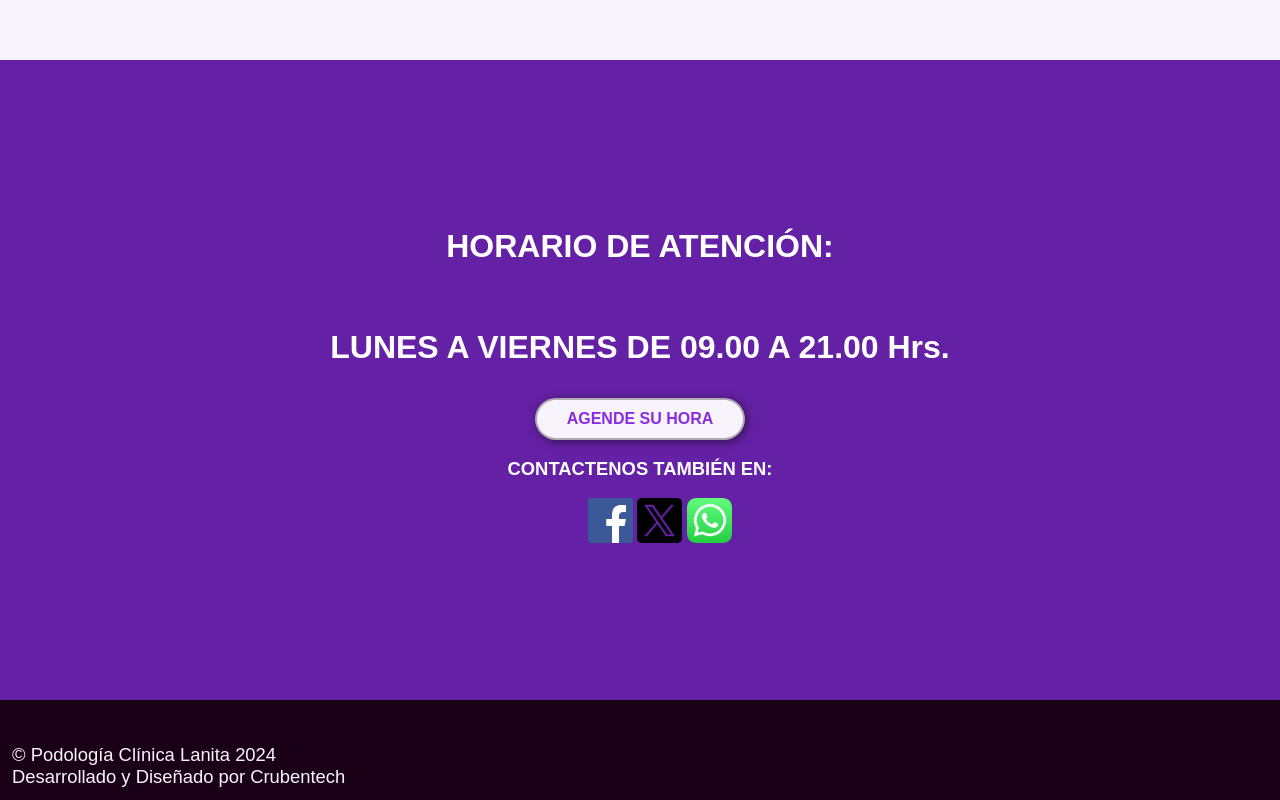
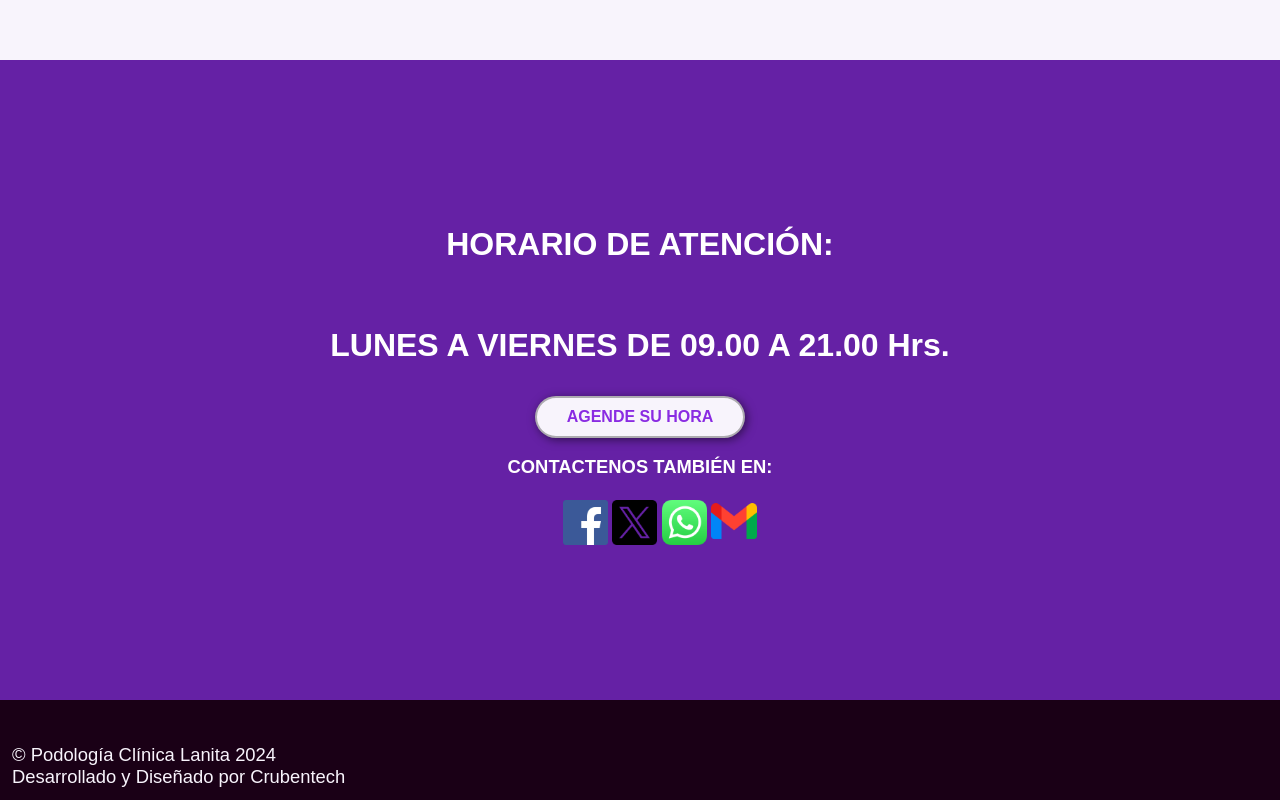
Before and after one commit to crubentech/podologiaclinicalanita, a plain HTML site: page index.html in a window 1280 px wide. Shown: the part 3830-4630 px from the top of the page. Drawn offline with Linux system fonts and the light colour scheme.

Commit message:
up mailto

```diff
--- a/index.html
+++ b/index.html
@@ -137,8 +137,8 @@
                     <img src="iconos_rrss/X-Twitter.ico" width="45" height="45"></a></li>
                 <li><a href="https://api.whatsapp.com/send/?phone=56964679404" target="_blank">
                     <img src="iconos_rrss\whatsapp.ico.ico" width="45" height="45"></a></li>
-                <!--<li><a href="mailto:podologiaclinica.lanita@gmail.com" target="_blank">
-                    <img src="iconos_rrss/gmail.ico" width="46" height="48"></a></li>-->
+                <li><a href="mailto:podologiaclinica.lanita@gmail.com" target="_blank">
+                    <img src="iconos_rrss/gmail.ico" width="46" height="48"></a></li>
             </ul>
         </div>
     </section> <!-- End Final-->
```
